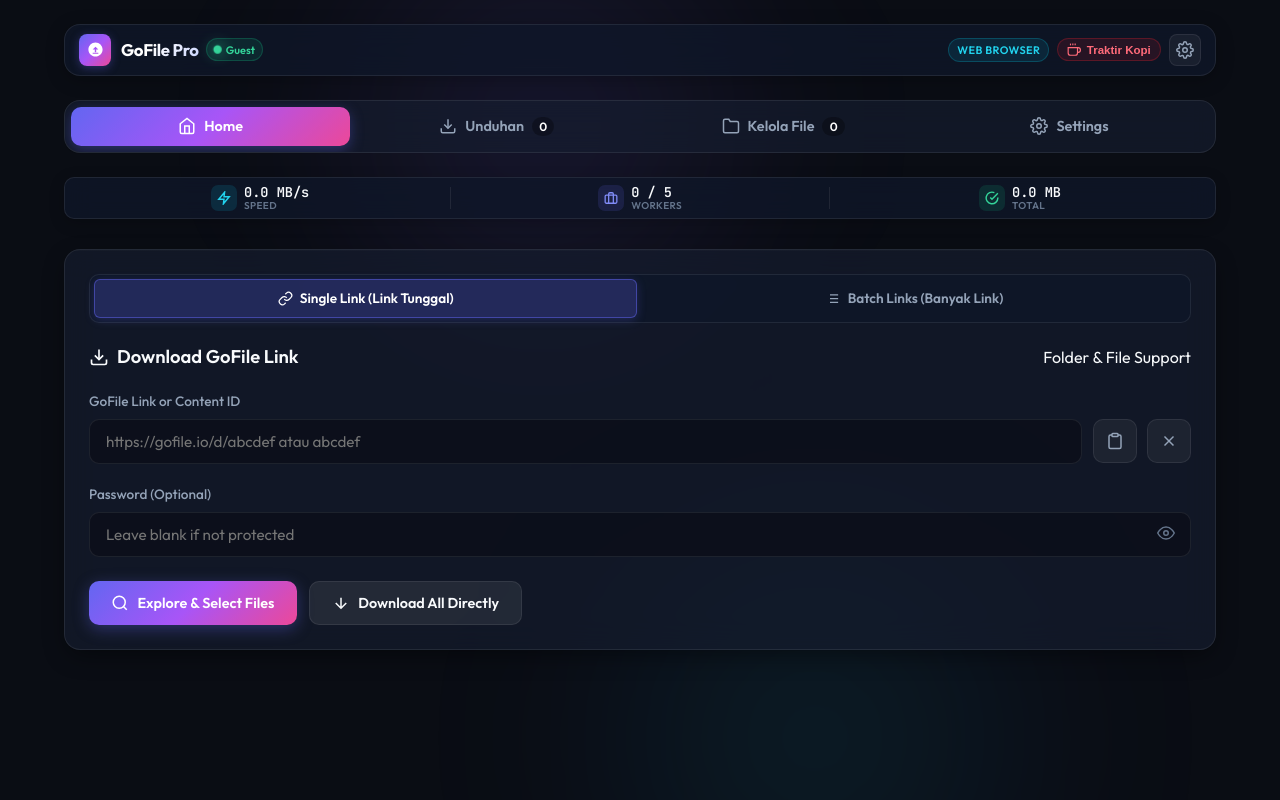
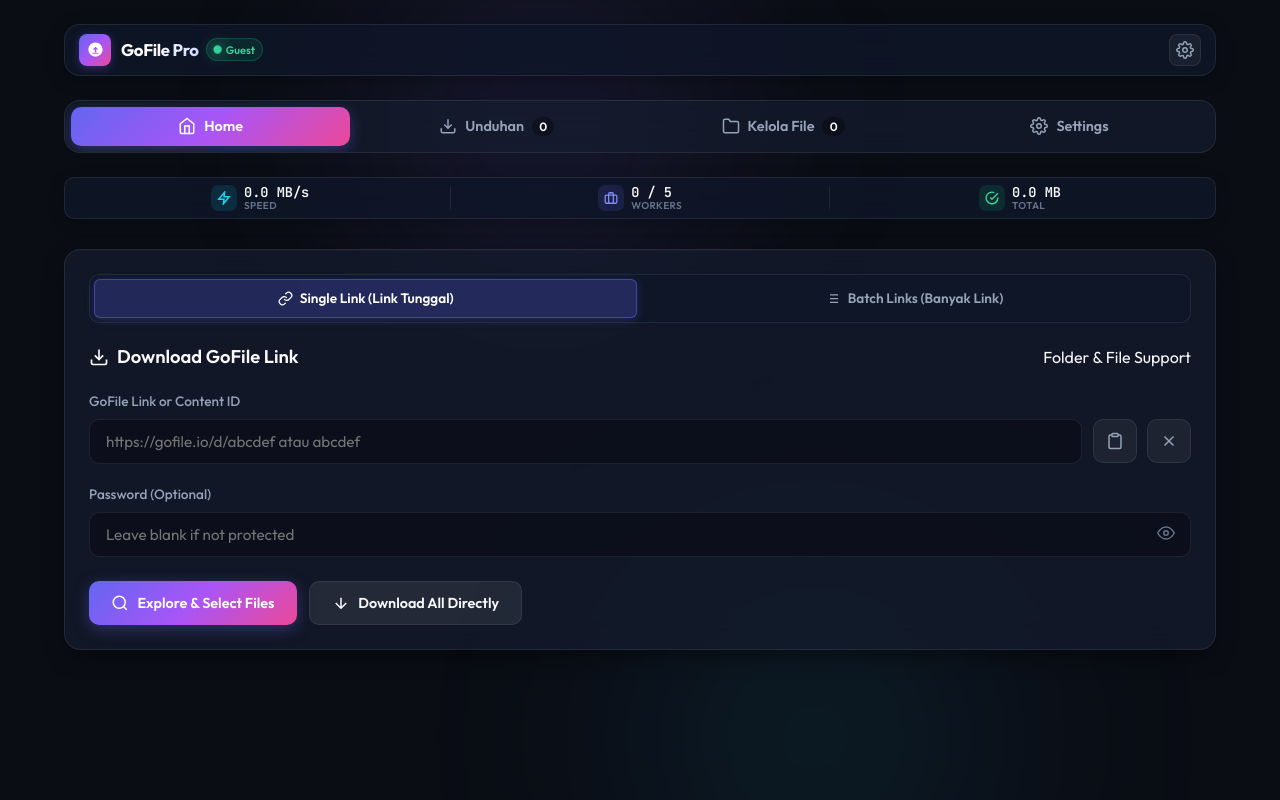
Before and after one commit to DidiRoyadi123/Gofile-pro, a website: page ui/index.html in a window 1280 px wide. Drawn offline with Linux system fonts and the light colour scheme; a script that the page names is missing.

Commit message:
refactor(ui): remove header sponsor highlight and move platform tag to settings

```diff
--- a/ui/css/style.css
+++ b/ui/css/style.css
@@ -1477,50 +1477,9 @@ body {
   transform: scale(0.96);
 }
 
-/* ---------------------------------------------------- */
-/* Open Sponsor & Traktir Kopi UI Components           */
-/* ---------------------------------------------------- */
-.btn-sponsor-pill {
-  display: inline-flex;
-  align-items: center;
-  gap: 0.35rem;
-  padding: 0.22rem 0.6rem;
-  background: rgba(190, 30, 45, 0.15);
-  border: 1px solid rgba(190, 30, 45, 0.35);
-  border-radius: var(--radius-full);
-  color: #ff6b7a;
-  font-size: 0.72rem;
-  font-weight: 600;
-  cursor: pointer;
-  transition: all var(--transition-fast);
-  white-space: nowrap;
-}
-
-.btn-sponsor-pill:hover {
-  background: rgba(190, 30, 45, 0.28);
-  border-color: rgba(190, 30, 45, 0.6);
-  color: #fff;
-  transform: translateY(-1px);
-  box-shadow: 0 2px 10px rgba(190, 30, 45, 0.3);
-}
-
-.btn-sponsor-pill svg {
-  color: #ff6b7a;
-}
-
-@media (max-width: 600px) {
-  .sponsor-pill-label {
-    display: none;
-  }
-  .btn-sponsor-pill {
-    padding: 0.35rem;
-    border-radius: 8px;
-  }
-}
-
 .sponsor-card {
-  border: 1px solid rgba(190, 30, 45, 0.25);
-  background: linear-gradient(135deg, rgba(35, 18, 25, 0.45) 0%, rgba(15, 23, 42, 0.6) 100%);
+  border: 1px solid var(--glass-border);
+  background: var(--bg-card);
 }
 
 .btn-trakteer {
--- a/ui/index.html
+++ b/ui/index.html
@@ -42,21 +42,6 @@
           <span class="spin-ring"></span>
           <span id="header-download-text">Unduh 0/0</span>
         </div>
-
-        <div class="platform-mini-tag" id="platform-tag">
-          <span id="platform-name">Android</span>
-        </div>
-
-        <button type="button" class="btn-sponsor-pill" id="btn-sponsor-header" title="Traktir Kopi / Dukung Pengembang">
-          <svg width="14" height="14" viewBox="0 0 24 24" fill="none" stroke="currentColor" stroke-width="2">
-            <path d="M18 8h1a4 4 0 0 1 0 8h-1"></path>
-            <path d="M2 8h16v9a4 4 0 0 1-4 4H6a4 4 0 0 1-4-4V8z"></path>
-            <line x1="6" y1="1" x2="6" y2="4"></line>
-            <line x1="10" y1="1" x2="10" y2="4"></line>
-            <line x1="14" y1="1" x2="14" y2="4"></line>
-          </svg>
-          <span class="sponsor-pill-label">Traktir Kopi</span>
-        </button>
 
         <button class="btn-icon-header" id="open-settings-header-btn" title="Settings">
           <svg width="18" height="18" viewBox="0 0 24 24" fill="none" stroke="currentColor" stroke-width="2">
@@ -491,7 +476,12 @@
             </svg>
             Downloader Configuration
           </h2>
-          <button class="btn btn-primary btn-sm" id="btn-save-settings">Save Changes</button>
+          <div style="display:flex; align-items:center; gap:0.5rem;">
+            <div class="platform-mini-tag" id="platform-tag">
+              <span id="platform-name">Android</span>
+            </div>
+            <button class="btn btn-primary btn-sm" id="btn-save-settings">Save Changes</button>
+          </div>
         </div>
 
         <div class="settings-grid">
--- a/ui/js/app.js
+++ b/ui/js/app.js
@@ -299,17 +299,10 @@ document.addEventListener('DOMContentLoaded', () => {
   // ----------------------------------------------------
   // Open Sponsor & Traktir Kopi Action Listeners
   // ----------------------------------------------------
-  const btnSponsorHeader = document.getElementById('btn-sponsor-header');
   const btnTrakteerSponsor = document.getElementById('btn-trakteer-sponsor');
   const btnGithubSponsor = document.getElementById('btn-github-sponsor');
   const TRAKTEER_URL = 'https://trakteer.id/roy1304';
   const GITHUB_REPO_URL = 'https://github.com/DidiRoyadi123/Gofile-pro';
-
-  if (btnSponsorHeader) {
-    debounceClick(btnSponsorHeader, () => {
-      ApiBridge.openUrl(TRAKTEER_URL);
-    });
-  }
 
   if (btnTrakteerSponsor) {
     debounceClick(btnTrakteerSponsor, () => {
```
Also changed, not shown: 2 other files.
